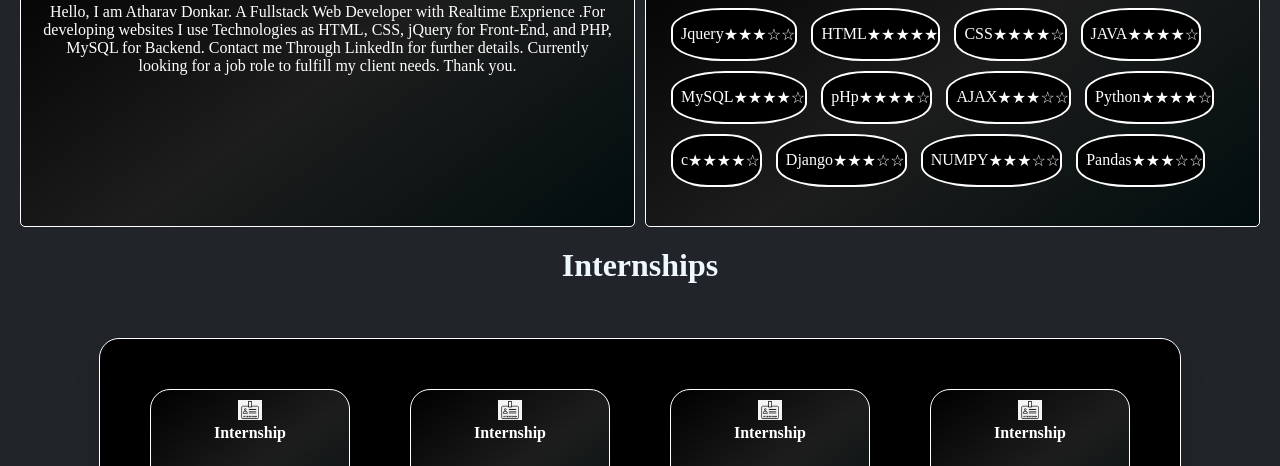
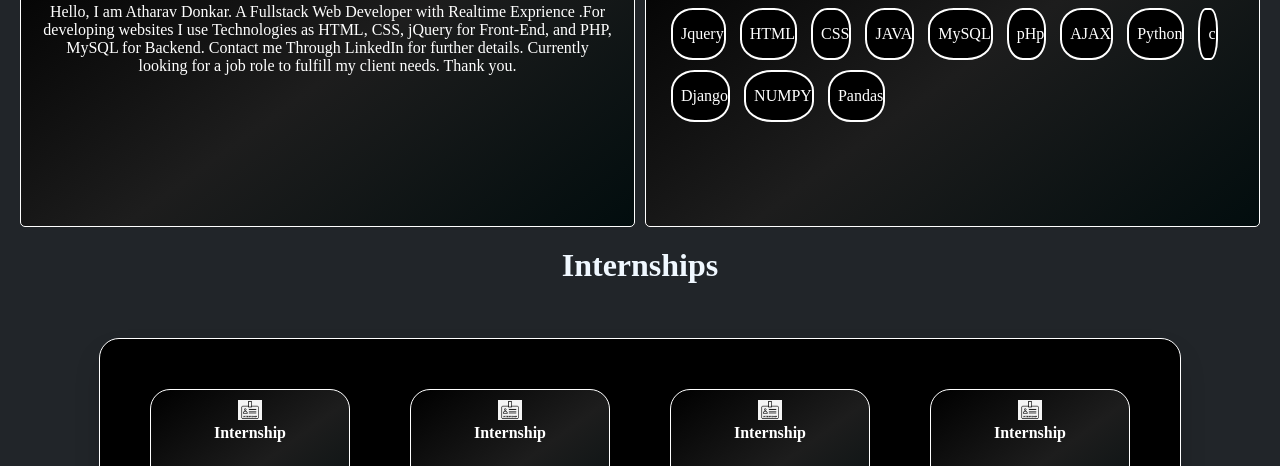
Before and after one commit to Atharva7989/MyPortfolio, a plain HTML site: page index.html in a window 1280 px wide. Shown: the part 634-1100 px from the top of the page. Drawn offline with Linux system fonts and the light colour scheme; files whose address does not match are found by name.

Commit message:
Update index.html

```diff
--- a/index.html
+++ b/index.html
@@ -51,18 +51,18 @@
         <div class="skillsBody">
         <h1 style="color: aliceblue; text-align: center;" id="about">Skills</h1><br>
         <ul>
-            <li>Jquery <span class="skill-level">★★★☆☆</span></li>
-            <li>HTML <span class="skill-level">★★★★★</span></li>
-            <li>CSS <span class="skill-level">★★★★☆</span></li>
-            <li>JAVA <span class="skill-level">★★★★☆</span></li>
-            <li>MySQL <span class="skill-level">★★★★☆</span></li>
-            <li>pHp <span class="skill-level">★★★★☆</span></li>
-            <li>AJAX <span class="skill-level">★★★☆☆</span></li>
-            <li>Python <span class="skill-level">★★★★☆</span></li>
-            <li>c <span class="skill-level">★★★★☆</span></li>
-            <li>Django <span class="skill-level">★★★☆☆</span></li>
-            <li>NUMPY <span class="skill-level">★★★☆☆</span></li>
-            <li>Pandas <span class="skill-level">★★★☆☆</span></li>
+            <li>Jquery</li>
+            <li>HTML</li>
+            <li>CSS</li>
+            <li>JAVA</li>
+            <li>MySQL</li>
+            <li>pHp</li>
+            <li>AJAX</li>
+            <li>Python</li>
+            <li>c</li>
+            <li>Django</li>
+            <li>NUMPY</li>
+            <li>Pandas</li>
         </ul>
     </div>
 </div>
```
